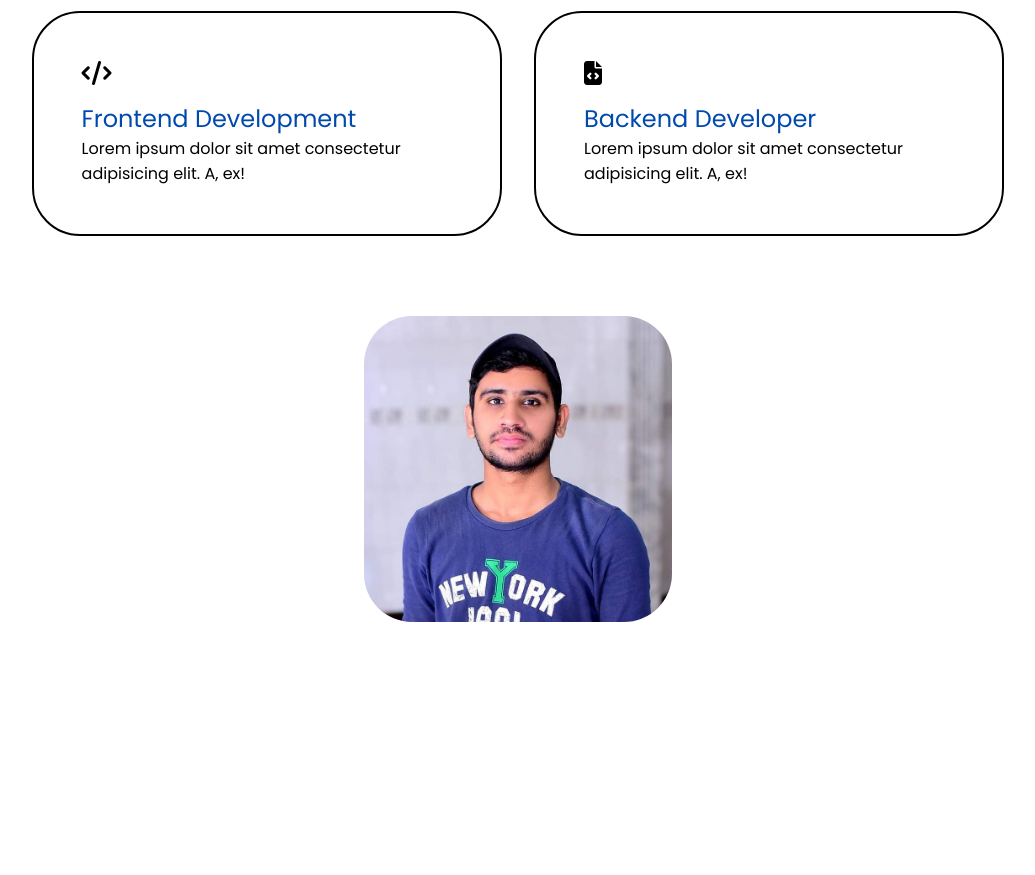
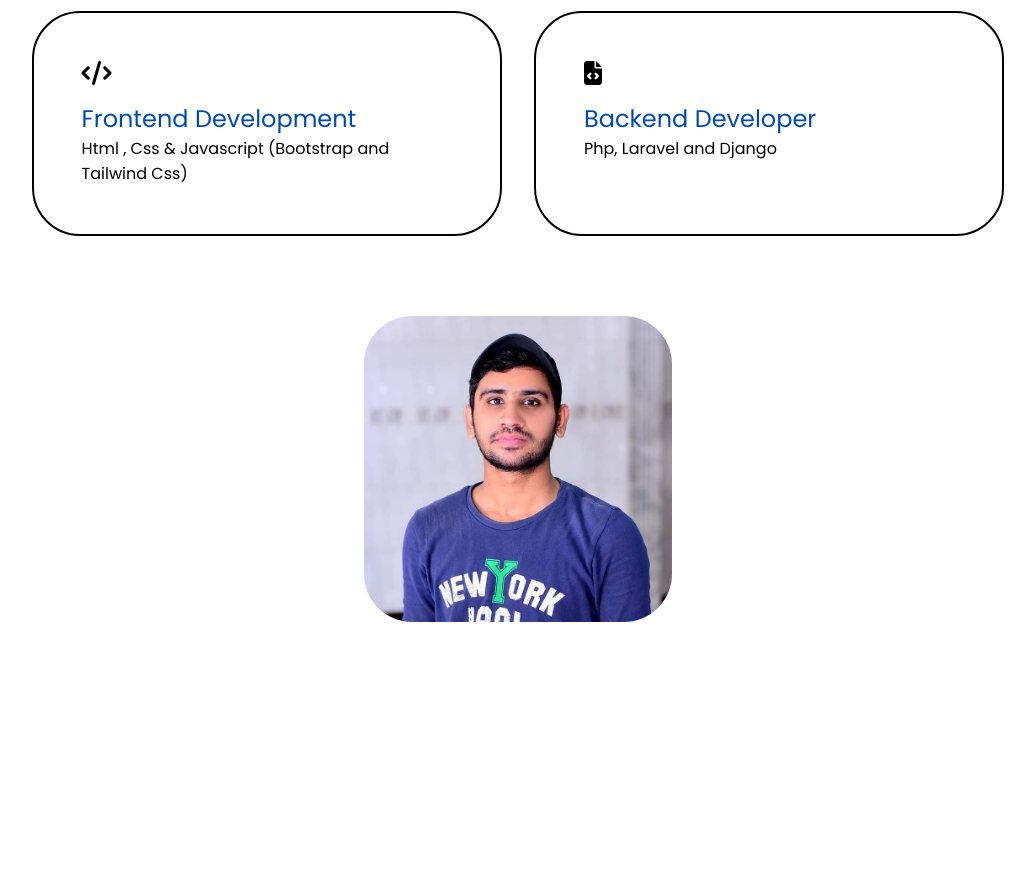
Before and after one commit to hamzar12700/Portfolio, a plain HTML site: page index.html in a window 1280 px wide. Shown: the part 1060-1935 px from the top of the page, without its empty margins (122-1157 px from the left). Drawn offline with Linux system fonts and the light colour scheme.

Commit message:
Second Commit

```diff
--- a/index.html
+++ b/index.html
@@ -65,14 +65,14 @@
                     <i class="fa-solid fa-code"></i>
                     <span>Frontend Development</span>
 
-                    <p>Lorem ipsum dolor sit amet consectetur adipisicing elit. A, ex!</p>
+                    <p>Html , Css & Javascript (Bootstrap and Tailwind Css)</p>
                 </div>
 
                 <div class="grid-card">
                     <i class="fa-solid fa-file-code"></i>
                     <span>Backend Developer</span>
 
-                    <p>Lorem ipsum dolor sit amet consectetur adipisicing elit. A, ex!</p>
+                    <p>Php, Laravel and Django</p>
                 </div>
 
                 <!-- <div class="grid-card">
```
